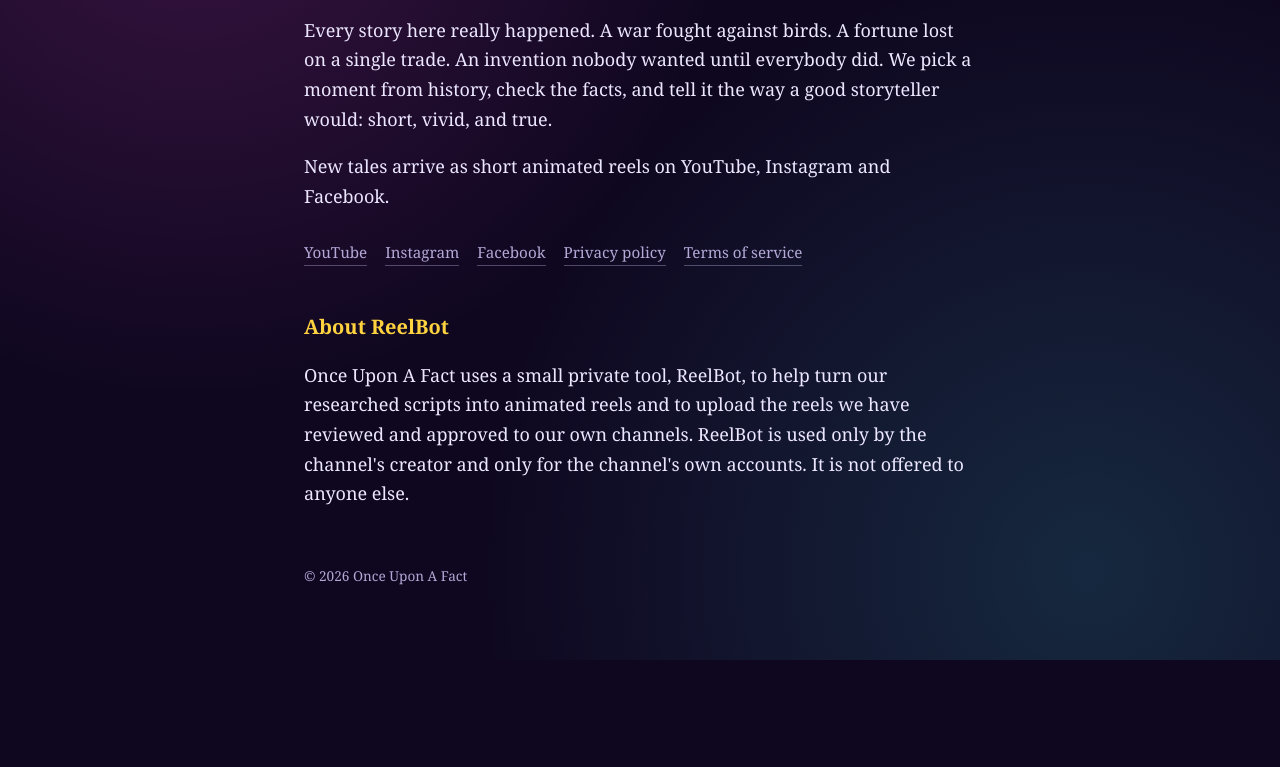
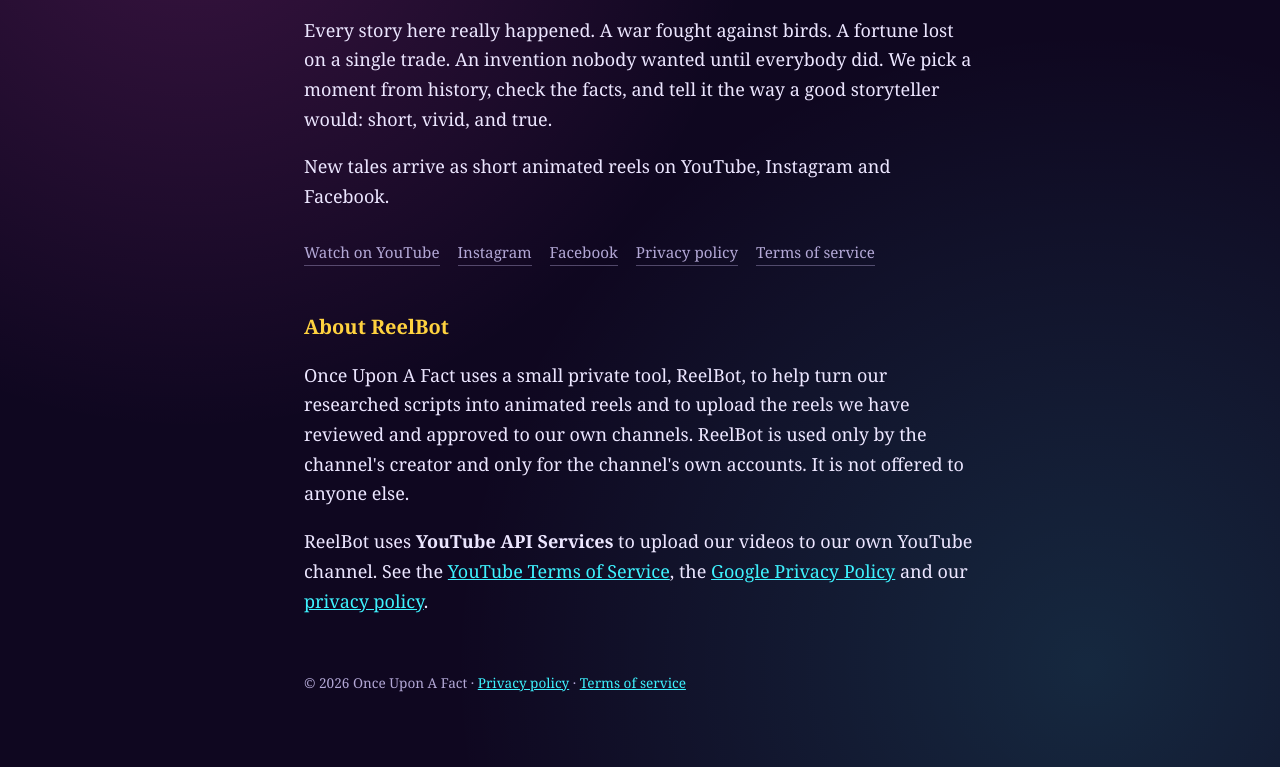
Before and after one commit to czy101kD/czy101kD.github.io, a plain HTML site: page index.html in a window 1280 px wide. Shown: the part 235-1002 px from the top of the page. Before the commit the page ends 895 px from the top, so only its background shows below. Drawn offline with Linux system fonts and the light colour scheme.

Commit message:
Update index.html

```diff
--- a/index.html
+++ b/index.html
@@ -18,7 +18,7 @@
   <p>New tales arrive as short animated reels on YouTube, Instagram and Facebook.</p>
 
   <nav>
-    <a href="https://www.youtube.com/channel/UCBsdCJqikA54wJoYpeuyEow">YouTube</a>
+    <a href="https://www.youtube.com/channel/UCBsdCJqikA54wJoYpeuyEow">Watch on YouTube</a>
     <a href="https://www.instagram.com/onceuponafkt/">Instagram</a>
     <a href="https://www.facebook.com/profile.php?id=61596524797355">Facebook</a>
     <a href="privacy.html">Privacy policy</a>
@@ -28,7 +28,9 @@
   <h2>About ReelBot</h2>
   <p>Once Upon A Fact uses a small private tool, ReelBot, to help turn our researched scripts into animated reels and to upload the reels we have reviewed and approved to our own channels. ReelBot is used only by the channel's creator and only for the channel's own accounts. It is not offered to anyone else.</p>
 
-  <footer>© 2026 Once Upon A Fact</footer>
+  <p class="yt">ReelBot uses <strong>YouTube API Services</strong> to upload our videos to our own YouTube channel. See the <a href="https://www.youtube.com/t/terms">YouTube Terms of Service</a>, the <a href="https://policies.google.com/privacy">Google Privacy Policy</a> and our <a href="privacy.html">privacy policy</a>.</p>
+
+  <footer>© 2026 Once Upon A Fact · <a href="privacy.html">Privacy policy</a> · <a href="terms.html">Terms of service</a></footer>
 </main>
 </body>
 </html>
```
